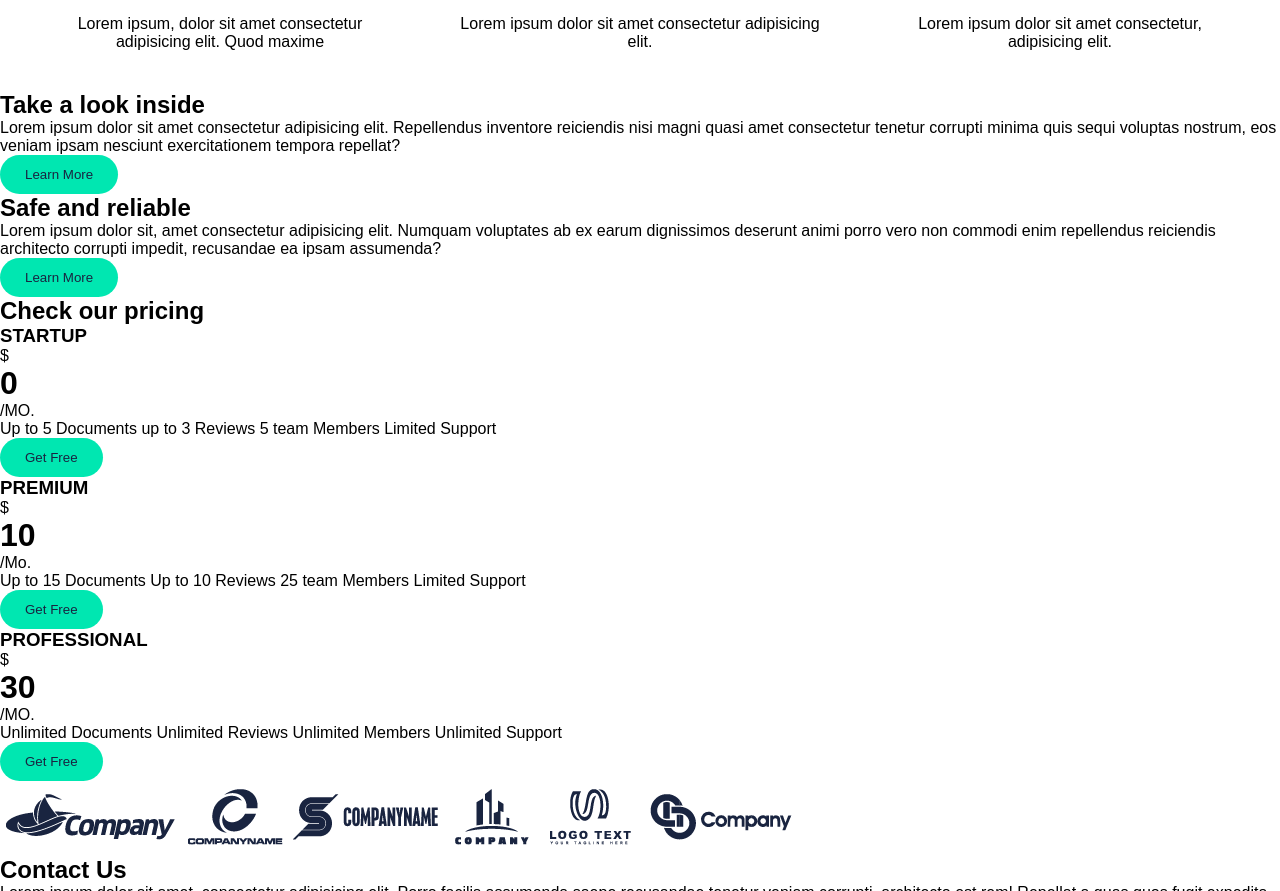
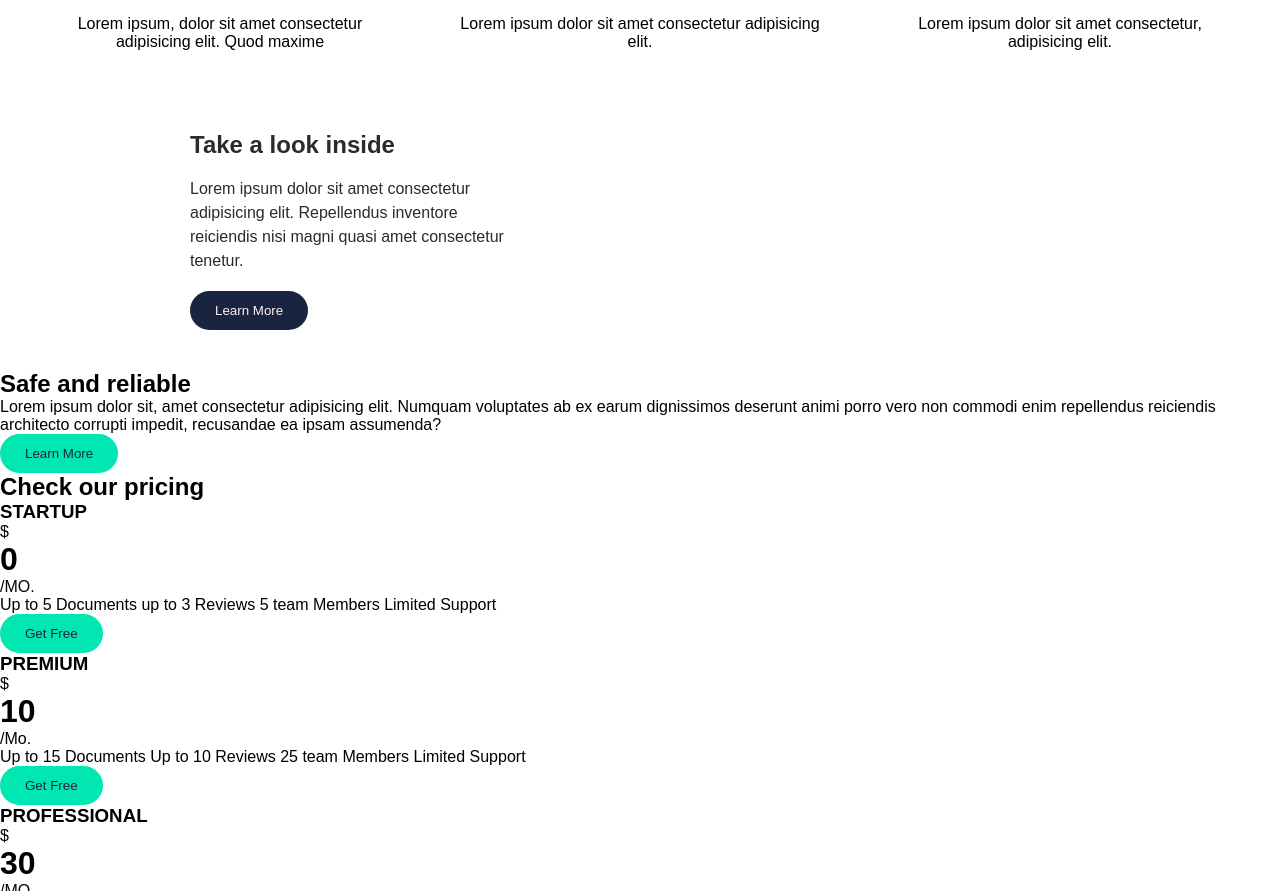
Before and after one commit to Jeronimo765/proyectoAtlas, a plain HTML site: page index.html in a window 1280 px wide. Shown: the part 1164-2055 px from the top of the page. Drawn offline with Linux system fonts and the light colour scheme.

Commit message:
Envio el ultimo avanze del proyecto a las 5:30

```diff
--- a/index.html
+++ b/index.html
@@ -78,12 +78,13 @@
 
         <div class="take">
             <h2>Take a look inside</h2>
+            <br>
             <p>
                 Lorem ipsum dolor sit amet consectetur adipisicing elit. Repellendus inventore reiciendis nisi magni
-                quasi amet consectetur tenetur corrupti minima quis sequi voluptas nostrum, eos veniam ipsam nesciunt
-                exercitationem tempora repellat?
+                quasi amet consectetur tenetur.
             </p>
-            <button>Learn More</button>
+            <br>
+            <button class="btn1">Learn More</button>
         </div>
 
         <div class="safe">
--- a/styles/style.css
+++ b/styles/style.css
@@ -115,3 +115,23 @@ button {
 .h3-lupa {
     color: #2B2C2C;
 }
+
+.take {
+    color: #292B2C;
+    padding: 40px 190px;
+    flex-wrap: wrap;
+}
+
+.take p{
+    width: 35%;
+    line-height: 1.5;
+}
+
+.take .btn1 {
+    background-color: #192440;
+    color: #FFF1F3;
+    padding: 12px 25px;
+    border: none;
+    border-radius: 20px;
+
+}
```
